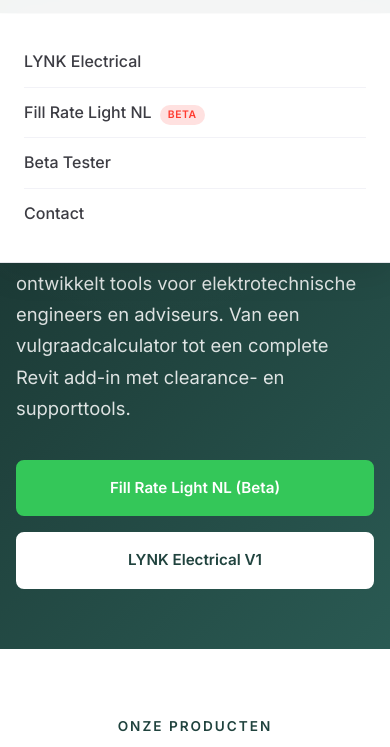
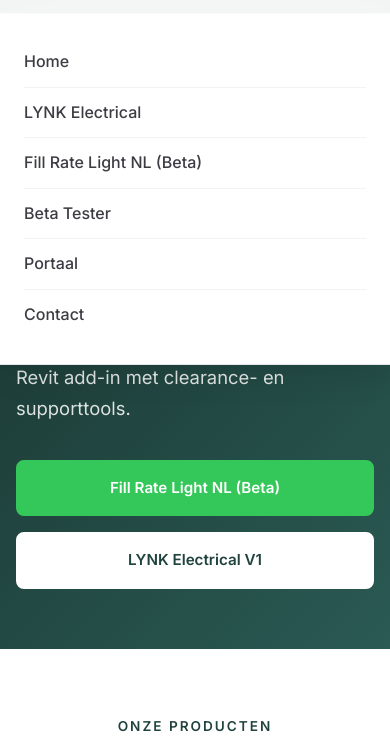
Before and after one commit to LorenzoRCU/bimlynk-website, a website: page index.html in a window 390 px wide. Both pictures are taken after a click on the button "Menu". Shown: the part 59-806 px from the top of the page. Drawn offline with Linux system fonts and the light colour scheme.

Commit message:
Fix mobile menu: Portaal + Home op alle pagina's

```diff
--- a/index.html
+++ b/index.html
@@ -31,10 +31,12 @@
 
     <!-- Mobile Menu -->
     <div class="mobile-menu">
+        <a href="index.html">Home</a>
         <a href="tools.html">LYNK Electrical</a>
-        <a href="fill-rate.html">Fill Rate Light NL <span class="badge badge-red" style="font-size: 0.65rem; padding: 2px 8px; margin-left: 4px;">Beta</span></a>
+        <a href="fill-rate.html">Fill Rate Light NL (Beta)</a>
         <a href="beta.html">Beta Tester</a>
-        <a href="#contact">Contact</a>
+        <a href="portal.html">Portaal</a>
+        <a href="contact.html">Contact</a>
     </div>
 
     <!-- Hero -->
```
Also changed, not shown: tools.html (+4 -3 lines).
